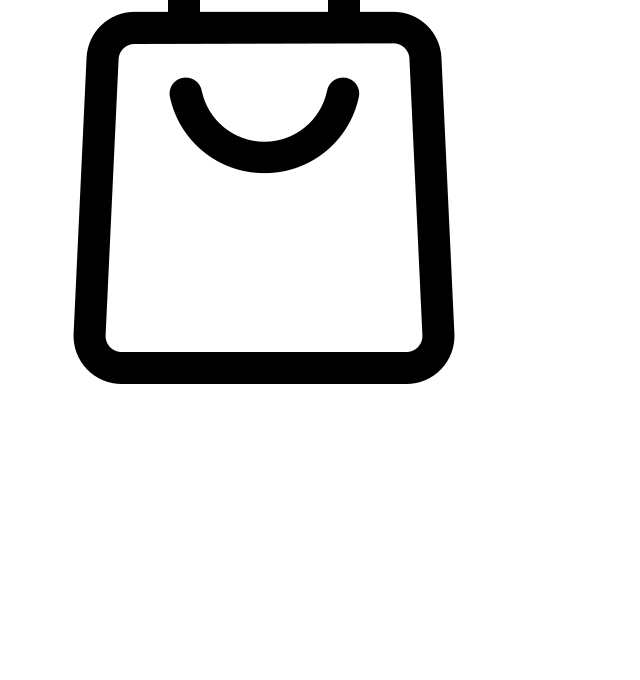
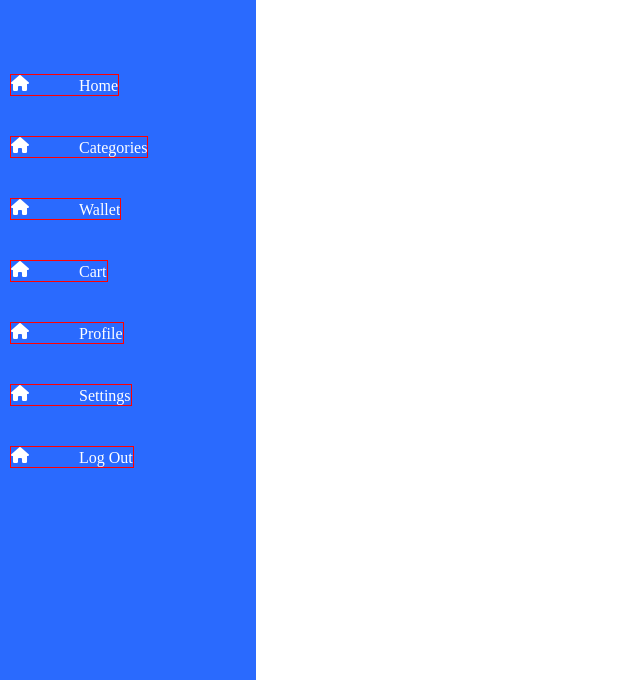
Before and after one commit to PemaLab/e-Commerce, a plain HTML site: page index.html in a window 1280 px wide. Shown: the part 120-800 px from the top of the page, without its empty margins (0-640 px from the left). Drawn offline with Linux system fonts and the light colour scheme.

Commit message:
initialcommit

```diff
--- a/index.html
+++ b/index.html
@@ -8,14 +8,54 @@
       rel="stylesheet"
       href="https://cdnjs.cloudflare.com/ajax/libs/font-awesome/6.2.0/css/all.min.css"
     />
+    <link rel="stylesheet" href="style.css" />
     <title>Document</title>
   </head>
   <body>
     <section class="nav-board">
       <div class="logo">
         <a href="index.html"
-          ><img src="/images/bag.png" alt="Phoenix Group"
-        /></a>
+          ><i class="fa fa-light fa-bag-shopping"></i>BestStore</a
+        >
+      </div>
+      <div class="navigation">
+        <ul>
+          <li>
+            <a href="" class="li1"
+              ><i class="fa fa-solid fa-house fa-swap-opacity"></i>Home</a
+            >
+          </li>
+          <li>
+            <a href=""
+              ><i class="fa fa-solid fa-house fa-swap-opacity"></i>Categories</a
+            >
+          </li>
+          <li>
+            <a href=""
+              ><i class="fa fa-solid fa-house fa-swap-opacity"></i>Wallet</a
+            >
+          </li>
+          <li>
+            <a href=""
+              ><i class="fa fa-solid fa-house fa-swap-opacity"></i>Cart</a
+            >
+          </li>
+          <li>
+            <a href=""
+              ><i class="fa fa-solid fa-house fa-swap-opacity"></i>Profile</a
+            >
+          </li>
+          <li>
+            <a href=""
+              ><i class="fa fa-solid fa-house fa-swap-opacity"></i>Settings</a
+            >
+          </li>
+          <li>
+            <a href=""
+              ><i class="fa fa-solid fa-house fa-swap-opacity"></i>Log Out</a
+            >
+          </li>
+        </ul>
       </div>
     </section>
   </body>
--- a/style.css
+++ b/style.css
@@ -2,17 +2,52 @@
   margin: 0;
   padding: 0;
   box-sizing: border-box;
+  overflow-y: hidden;
 }
 .nav-board {
-  width: 100%;
-  height: auto;
-  margin: 0;
-  background: aqua;
+  display: block;
+  width: 20%;
+  height: 100vh;
+  background: rgb(42, 106, 254);
 }
 .logo {
-  width: 50%;
+  display: inline-block;
+  margin-top: 50px;
+  margin-bottom: 60px;
 }
-.logo img {
-  width: 50px;
-  height: 50px;
+.logo a {
+  margin-left: 30px;
+  width: 100%;
+  font-size: 2em;
+  text-decoration: none;
+  color: white;
 }
+.logo i {
+  margin-right: 10px;
+}
+.navigation ul {
+  display: block;
+}
+.navigation ul li {
+  display: flex;
+  position: relative;
+  margin: 20px 10px;
+  width: auto;
+}
+.navigation ul li:nth-last-child() {
+  position: absolute;
+}
+.navigation ul li a {
+  color: white;
+  text-decoration: none;
+  margin-top: 20px;
+  transition: 0.5s ease-in-out;
+  border: 1px solid red;
+}
+.navigation ul li a:hover {
+  background-color: rgba(255, 255, 255, 0.3);
+  border-radius: 50px;
+}
+.navigation i {
+  margin-right: 50px;
+}
```
